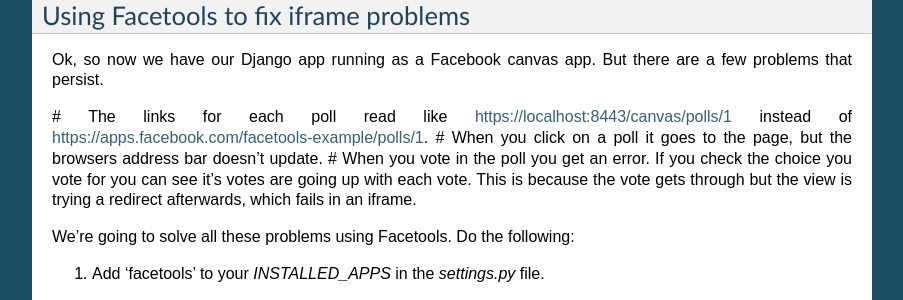
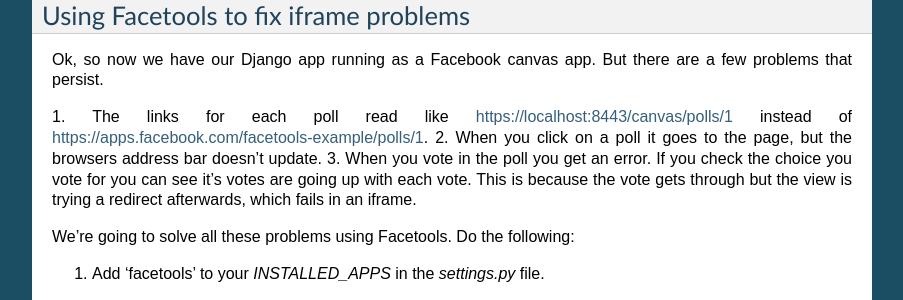
Before and after one commit to ericpalakovichcarr/django-facetools, a Sphinx documentation site: the page built from docs/tutorial.rst, in a window 1280 px wide and 900 px high, scrolled down 6459 px. Shown: the part 152-452 px from the top of the window, without its empty margins (198-1101 px from the left). Built offline with Sphinx 7.4.7, drawn with Linux system fonts in a browser that asks for light colours.

Commit message:
Tutorial fixes and polish.

```diff
--- a/docs/tutorial.rst
+++ b/docs/tutorial.rst
@@ -379,10 +379,10 @@
 Ok, so now we have our Django app running as a Facebook canvas app.  But there are a few
 problems that persist.
 
-# The links for each poll read like https://localhost:8443/canvas/polls/1
+1. The links for each poll read like https://localhost:8443/canvas/polls/1
 instead of https://apps.facebook.com/facetools-example/polls/1.
-# When you click on a poll it goes to the page, but the browsers address bar doesn't update.
-# When you vote in the poll you get an error.  If you check the choice you vote for
+2. When you click on a poll it goes to the page, but the browsers address bar doesn't update.
+3. When you vote in the poll you get an error.  If you check the choice you vote for
 you can see it's votes are going up with each vote.  This is because the vote gets through
 but the view is trying a redirect afterwards, which fails in an iframe.
 
```
